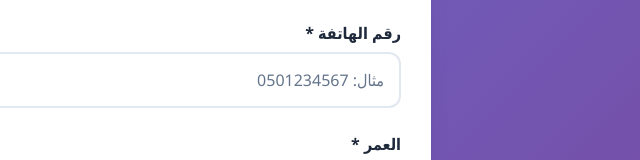
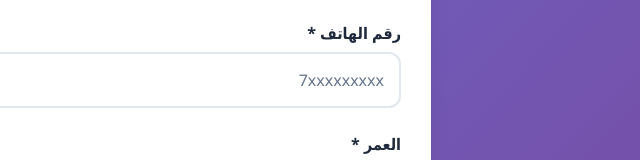
Before and after one commit to mrtareqai/specialist, a plain HTML site: page index.html in a window 1280 px wide. Both pictures are taken after a click on the button "ابدأ الاختبار الآن ←". Shown: the part 446-606 px from the top of the page, 609-1249 px from the left. Drawn offline with Linux system fonts and the light colour scheme.

Commit message:
Update index.html

```diff
--- a/index.html
+++ b/index.html
@@ -92,8 +92,8 @@
                 </div>
 
                 <div class="form-group">
-                    <label for="phoneOrId">رقم الهاتفة *</label>
-                    <input type="text" id="phoneOrId" placeholder="مثال: 0501234567" required>
+                    <label for="phoneOrId">رقم الهاتف *</label>
+                    <input type="text" id="phoneOrId" placeholder="7xxxxxxxxx" required>
                 </div>
 
                 <div class="form-group">
```
